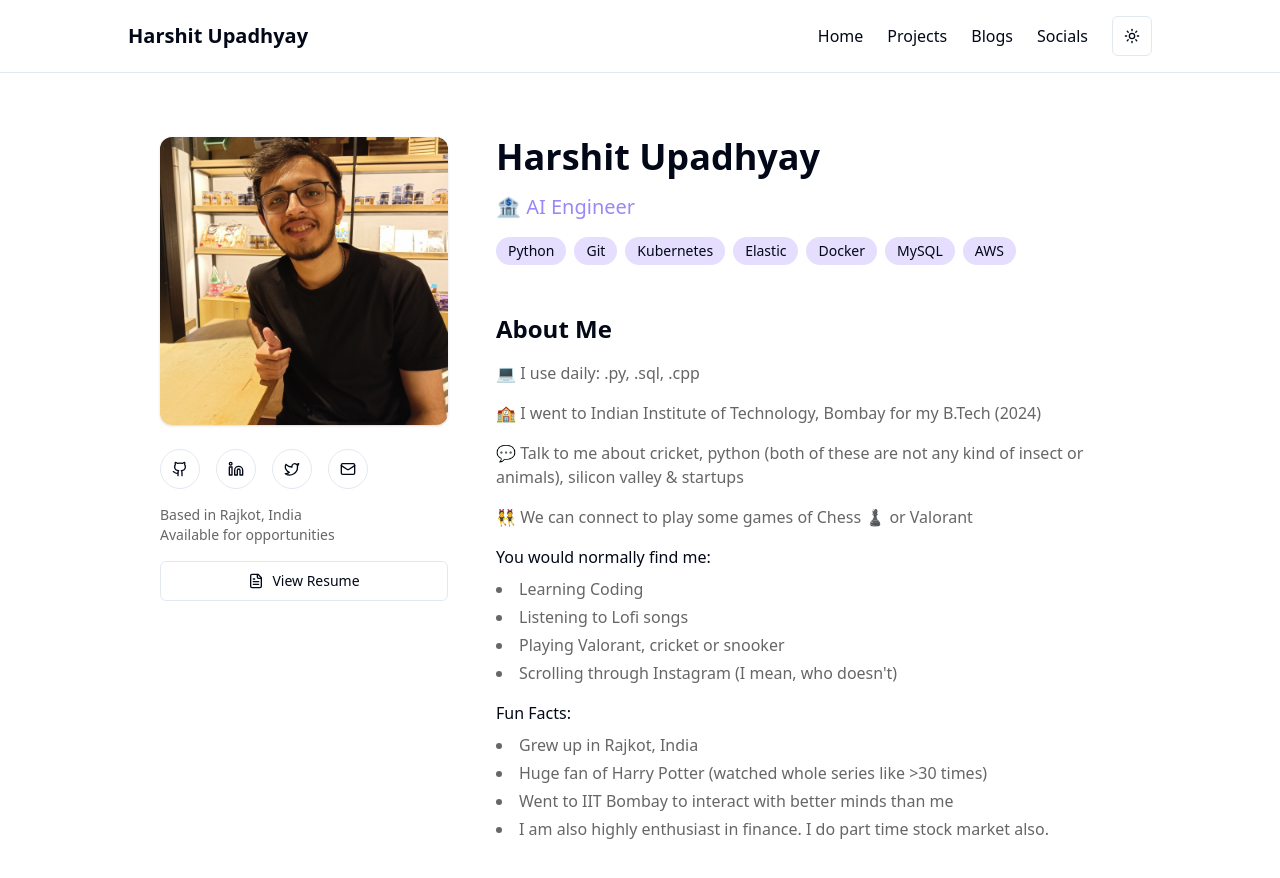
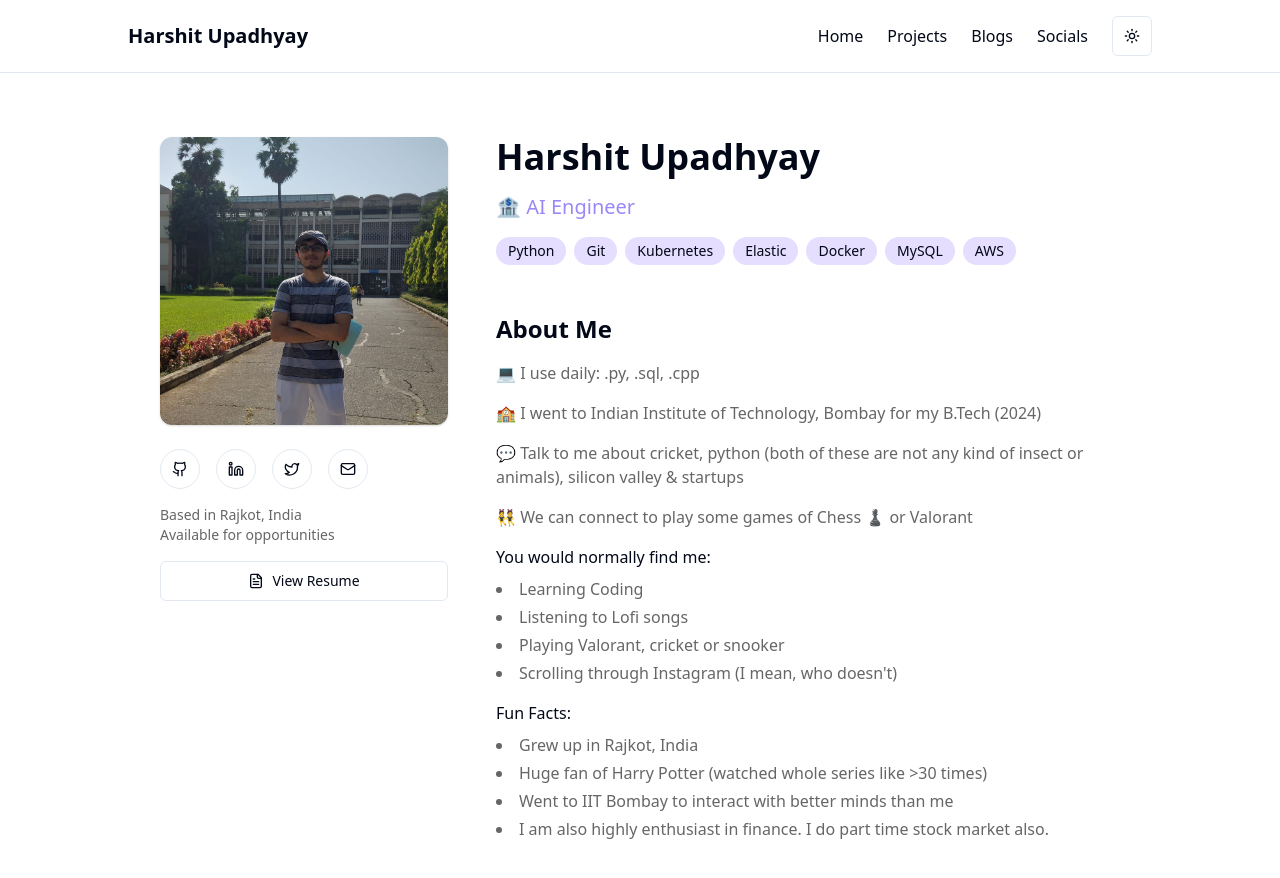
Before and after one commit to GameChaser782/gamechaser782.github.io, a React (Vite) app: page / in a window 1280 px wide. Shown: the top 878 px of the page. Built offline with nearby package versions, Linux system fonts and the light colour scheme.

Commit message:
new profile image

```diff
--- a/src/pages/Index.tsx
+++ b/src/pages/Index.tsx
@@ -29,7 +29,7 @@ const Index = () => {
             <div className="sticky top-8">
               <div className="aspect-square rounded-xl overflow-hidden mb-6 shadow-paper">
                 <img
-                  src="/lovable-uploads/ebbd7122-75bd-45f8-9e4a-821fb867107e.png"
+                  src="/lovable-uploads/IMG-20220409-WA0027.jpg"
                   alt="Harshit Upadhyay"
                   className="w-full h-full object-cover"
                 />
```
